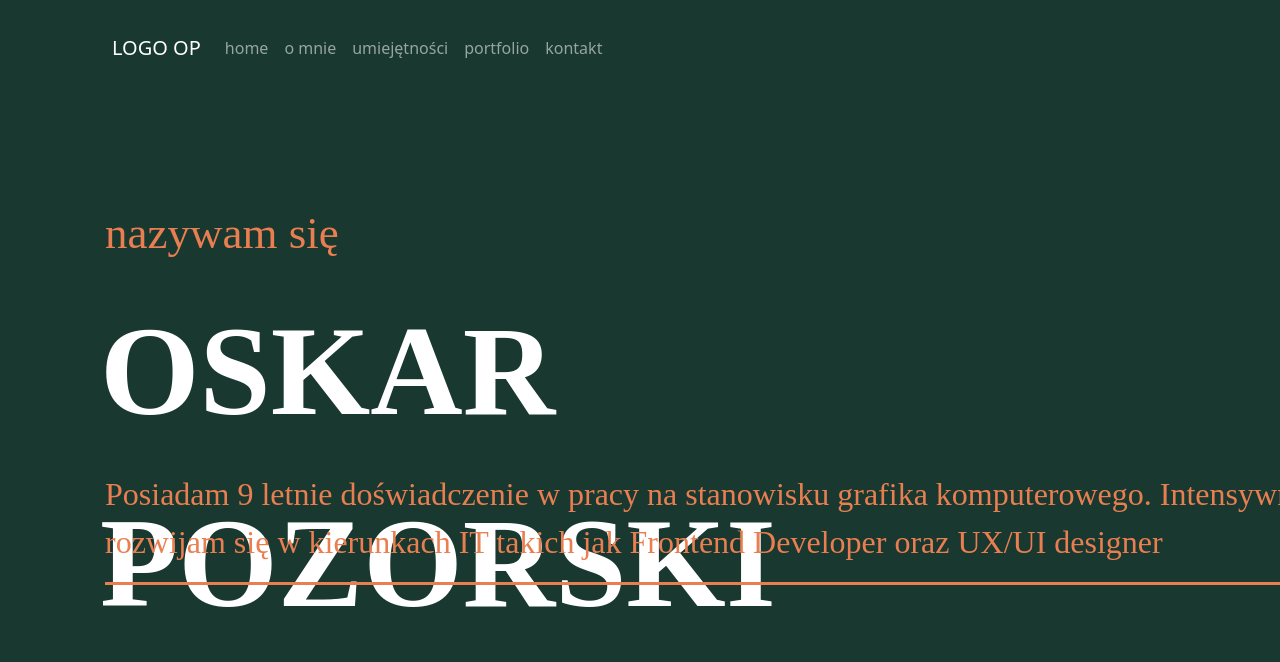
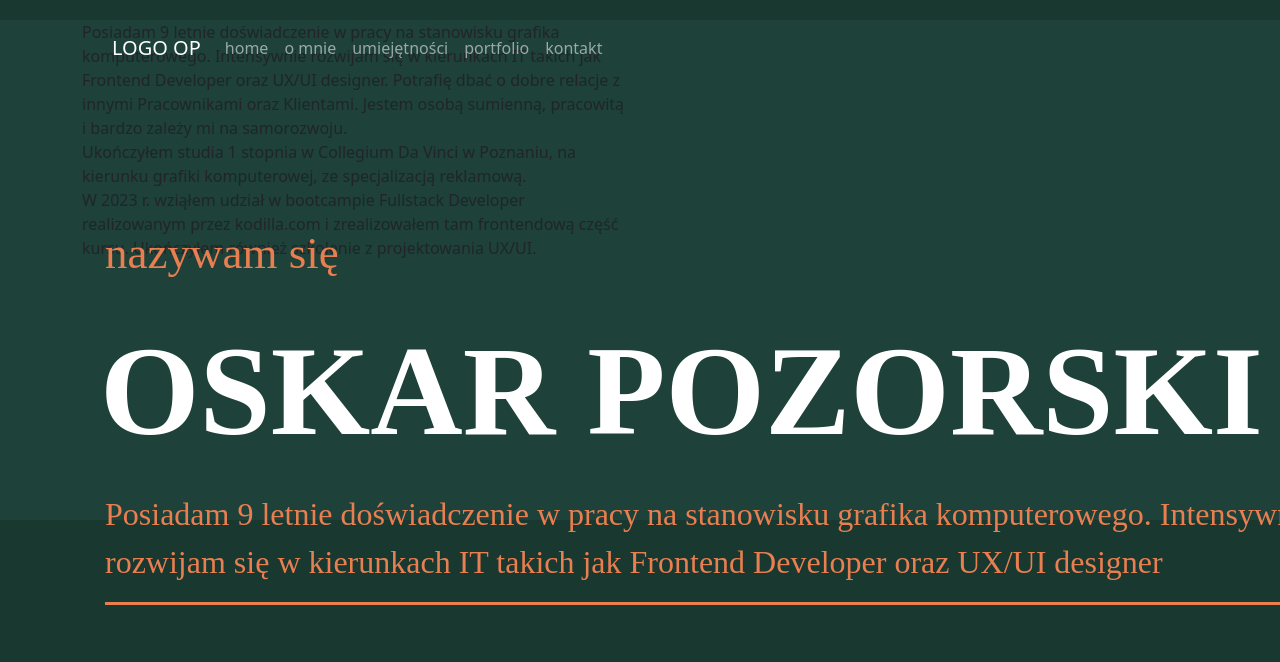
Before and after one commit to opski05/Moje-Portfolio, a website: page src/index.html in a window 1280 px wide. Shown: the top 662 px of the page. Drawn offline with nearby package versions, Linux system fonts and the light colour scheme.

Commit message:
about nie działa

```diff
--- a/src/css/style.css
+++ b/src/css/style.css
@@ -1,13 +1,12 @@
 body{
   background-color: #183830;
   position: relative;
-  margin-left: 100px;
-  margin-right: 100px;
+
 }
 
 /*navbar*/
 .nav-link{
-  color: #fffff;
+  color: #ffff;
 }
 .navbar{
   margin-left: 100px;
@@ -22,6 +21,8 @@ body{
   height: 100%;
   position: relative;
   top: 200px;
+  margin-left: 100px;
+  margin-right: 100px;
 }
 
 .subtitle{
@@ -65,3 +66,9 @@ body{
   background-color: #E97F51; /* Kolor linii */
   margin-top: 10px; /* Odstęp od innych elementów */
 }
+
+.about{
+  margin-top: 20px;
+  height: 500px;
+  background-color: #1E4139;
+}
--- a/src/index.html
+++ b/src/index.html
@@ -2,14 +2,13 @@
 <html lang="en">
   <head>
     <meta charset="UTF-8">
+    <title>OSKAR</title>
+    <link rel="stylesheet" href="https://cdn.jsdelivr.net/npm/bootstrap@5.1.3/dist/css/bootstrap.min.css" integrity="sha384-1BmE4kWBq78iYhFldvKuhfTAU6auU8tT94WrHftjDbrCEXSU1oBoqyl2QvZ6jIW3" crossorigin="anonymous">
     <meta name="viewport" content="width=device-width, initial-scale=1.0">
     <meta http-equiv="X-UA-Compatible" content="ie=edge">
-    <title>OSKAR</title>
-    <link rel="stylesheet" href="https://cdn.jsdelivr.net/npm/bootstrap@5.1.3/dist/css/bootstrap.min.css"
-        integrity="sha384-1BmE4kWBq78iYhFldvKuhfTAU6auU8tT94WrHftjDbrCEXSU1oBoqyl2QvZ6jIW3"
-        crossorigin="anonymous">
+    <link rel="stylesheet" href="css/style.css">
     <link rel="stylesheet" href="https://use.fontawesome.com/releases/v5.7.2/css/all.css">
-    <link rel="stylesheet" href="css/style.css">
+
 </head>
 
     <body>
@@ -44,8 +43,8 @@
         </div>
       </nav>
 
-      <div class="home">
-
+      <section class="home">
+        <div class="container">
           <div class="subtitle">
             <p>nazywam się</p>
           </div>
@@ -60,9 +59,36 @@
               w kierunkach IT takich jak Frontend Developer oraz UX/UI designer</p>
             <div class="line"></div>
           </div>
+        </div>
+      </section>
+
+      <section class="about">
+        <div class="container">
+          <div class="row">
+            <div class="col-6">
+              <p>Posiadam 9 letnie doświadczenie
+                w pracy na stanowisku
+                grafika komputerowego.
+                Intensywnie rozwijam się
+                w kierunkach IT takich jak
+                Frontend Developer
+                oraz UX/UI designer.
+                Potrafię dbać o dobre relacje
+                z innymi Pracownikami oraz
+                Klientami.
+                Jestem osobą sumienną,
+                pracowitą i bardzo zależy mi
+                na samorozwoju.<br>
+                Ukończyłem studia 1 stopnia w Collegium Da Vinci w Poznaniu, na kierunku grafiki komputerowej, ze specjalizacją reklamową.<br>
+                W 2023 r. wziąłem udział w bootcampie Fullstack Developer realizowanym przez kodilla.com i zrealizowałem tam frontendową część kursu. Ukończyłem również szkolenie z projektowania UX/UI.
+              </p>
+            </div>
+            <div class="col-6">
 
             </div>
-
+          </div>
+        </div>
+      </section>
 
     </body>
 </html>
```
Lines whose indentation alone changed are shown as unchanged.
